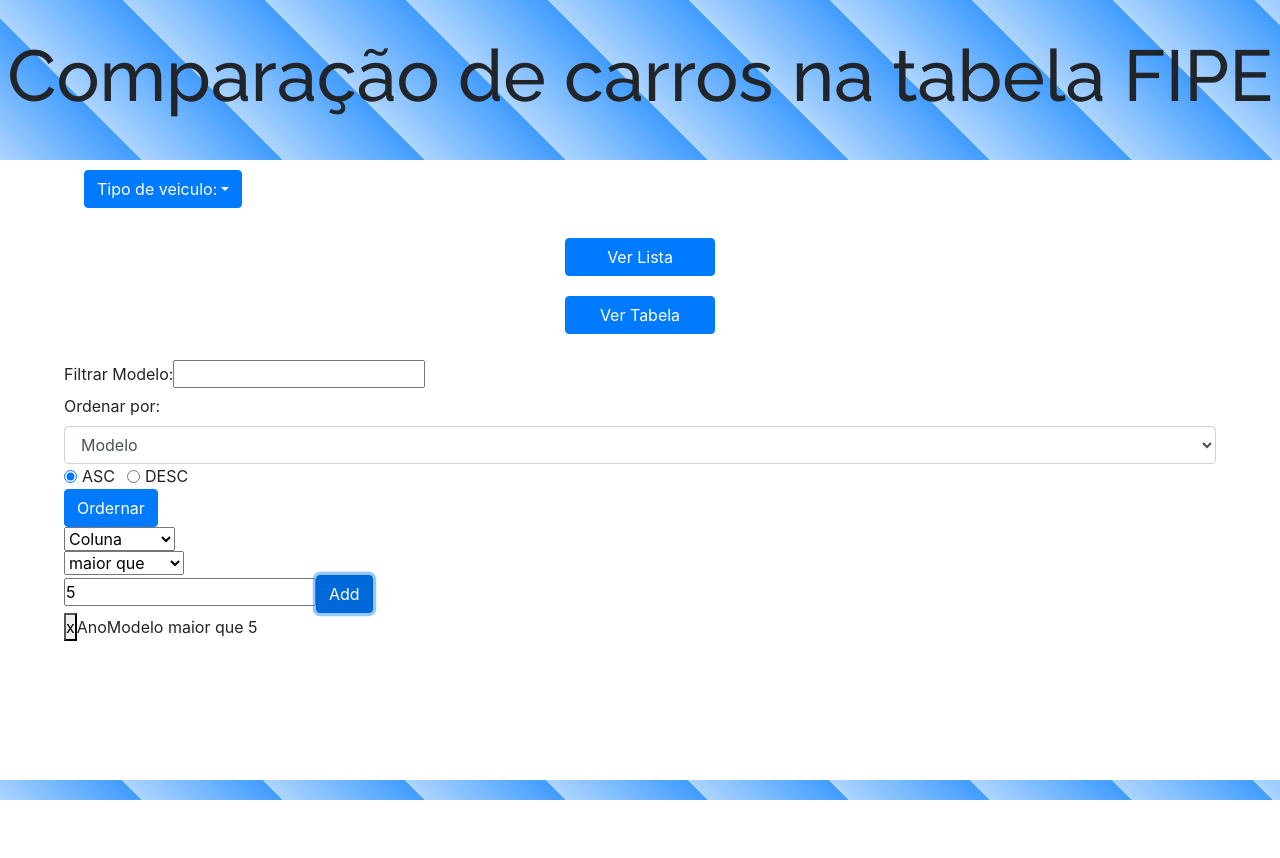
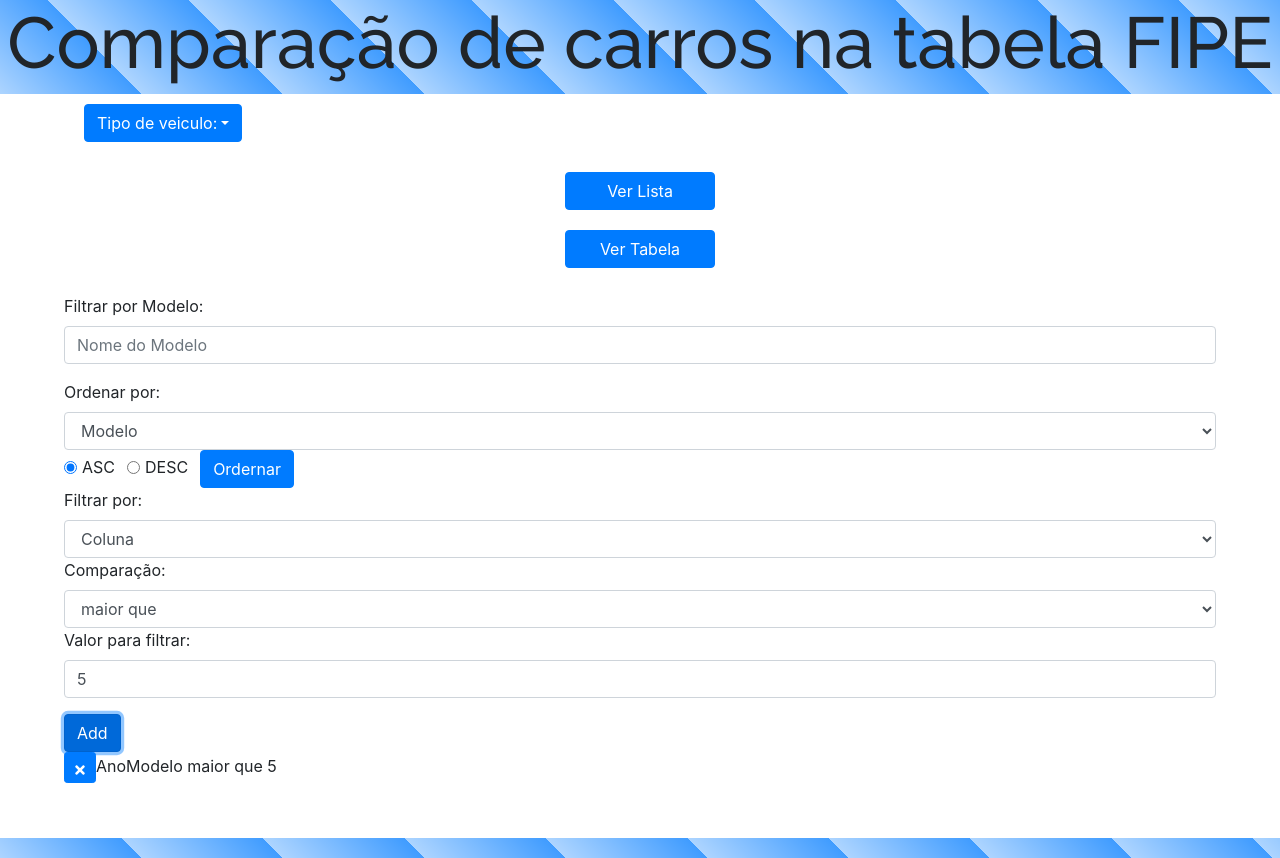
Before and after one commit to pauloricardoz/CarCompare, a React (Create React App) app: page / in a window 1280 px wide. Both pictures are taken after typing "5" into the empty fields and a click on the button "Add". Before the commit the page ends 800 px from the top, so only its background shows below. Built offline with nearby package versions, Linux system fonts and the light colour scheme.

Commit message:
filters buttons and inputs with bootstrap

```diff
--- a/src/components/compare/SearchName.jsx
+++ b/src/components/compare/SearchName.jsx
@@ -1,12 +1,19 @@
 import React, { useContext } from 'react';
+import { Form } from 'react-bootstrap';
 import Context from '../../context/context';
 
 export default function NameSearch(props) {
   const { setName } = useContext(Context);
   return (
-    <div className="flex-me column-me">
-      <label htmlFor="look">Filtrar Modelo:</label>
-      <input name="look" type="text" onChange={(e) => setName(e.target.value)} />
-    </div>
+    <Form>
+      <Form.Group controlId="FiltrarNomeModelo">
+        <Form.Label>Filtrar por Modelo:</Form.Label>
+        <Form.Control
+          type="text"
+          placeholder="Nome do Modelo"
+          onChange={(e) => setName(e.target.value)}
+        />
+      </Form.Group>
+    </Form>
   );
 }
--- a/src/components/compare/filerColumn.jsx
+++ b/src/components/compare/filerColumn.jsx
@@ -1,15 +1,13 @@
 import React, { useContext } from 'react';
+import { Form } from 'react-bootstrap';
 import Context from '../../context/context';
 
 export default function ColumnSearch() {
   const { SetCol, filterByNumericValues } = useContext(Context);
   return (
-    <div className="flex-me center-me">
-      <select
-        data-testid="column-filter"
-        onChange={(e) => SetCol(e.target.value)}
-        className="center-me"
-      >
+      <Form>
+        <Form.Label>Filtrar por:</Form.Label>
+        <Form.Control as="select" onChange={(e) => SetCol(e.target.value)}>
           <option value="" defaultValue>
             Coluna
           </option>
@@ -20,7 +18,8 @@
                 {e}
               </option>
             ))}
-      </select>
-    </div>
+        </Form.Control>
+      </Form>
+
   );
 }
--- a/src/components/compare/filterBox.jsx
+++ b/src/components/compare/filterBox.jsx
@@ -1,27 +1,29 @@
 import React, { useContext } from 'react';
 import Context from '../../context/context';
+import { Button, Form } from 'react-bootstrap';
+import { FaTimes } from 'react-icons/fa';
 
 export default function FiltersBox() {
   const { filterByNumericValues, setFilterByNumericValues } = useContext(Context);
   return (
-    <div className="column-me">
+    <Form>
       {filterByNumericValues.map((e) => (
-        <div data-testid="filter" key={`${e.column}`}>
-          <button
+        <Form.Group controlId="ValorDoFiltro" key={`${e.column}`}>
+          <Button
+            size="sm"
             key={`${e.column}b`}
             id={e.column}
             onClick={() =>
               setFilterByNumericValues(filterByNumericValues.filter((u) => u.column !== e.column))
             }
           >
-            x
-          </button>
-          <label
-            htmlFor={e.column}
-            key={`${e.column}l`}
-          >{`${e.column} ${e.comparison} ${e.value}`}</label>
-        </div>
+            <FaTimes />
+          </Button>
+          <Form.Label htmlFor={e.column} key={`${e.column}l`}>
+            {`${e.column} ${e.comparison} ${e.value}`}
+          </Form.Label>
+        </Form.Group>
       ))}
-    </div>
+    </Form>
   );
 }
--- a/src/components/compare/filterButton.jsx
+++ b/src/components/compare/filterButton.jsx
@@ -1,21 +1,18 @@
 import React, { useContext } from 'react';
-import { Button } from 'react-bootstrap';
+import { Button, Form } from 'react-bootstrap';
 import Context from '../../context/context';
 
 export default function ButtonAdd() {
   const { add, SetVal } = useContext(Context);
   return (
-    <div className="flex-me column-me center-me">
-      <input
-        className="center-me"
-        type="number"
-        name=""
-        data-testid="value-filter"
-        onChange={(e) => SetVal(e.target.value)}
-      />
+    <Form>
+      <Form.Group controlId="ValorDoFiltro">
+        <Form.Label>Valor para filtrar:</Form.Label>
+        <Form.Control type="number" placeholder="Valor" onChange={(e) => SetVal(e.target.value)} />
+      </Form.Group>
       <Button onClick={() => add()} className="center-me">
         Add
       </Button>
-    </div>
+    </Form>
   );
 }
--- a/src/components/compare/filterComparison.jsx
+++ b/src/components/compare/filterComparison.jsx
@@ -1,4 +1,5 @@
 import React, { useContext } from 'react';
+import { Form } from 'react-bootstrap';
 import Context from '../../context/context';
 
 const comparisonOptions = ['maior que', 'menor que', 'igual a'];
@@ -6,21 +7,15 @@
 export default function ComparisonSearch() {
   const { SetComp } = useContext(Context);
   return (
-    <div className="flex-me center-me">
-      <select
-        className="center-me"
-        data-testid="comparison-filter"
-        onChange={(e) => SetComp(e.target.value)}
-      >
-        <option value="" disabled defaultValue>
-          Comparação
-        </option>
+    <Form>
+      <Form.Label>Comparação:</Form.Label>
+      <Form.Control as="select" onChange={(e) => SetComp(e.target.value)}>
         {comparisonOptions.map((e) => (
           <option key={e} value={e}>
             {e}
           </option>
         ))}
-      </select>
-    </div>
+      </Form.Control>
+    </Form>
   );
 }
--- a/src/components/compare/orderMe.jsx
+++ b/src/components/compare/orderMe.jsx
@@ -9,7 +9,6 @@
   });
   const { columns, setOrder } = useContext(Context);
   return (
-    <div>
     <Form>
       <Form.Label>Ordenar por:</Form.Label>
       <Form.Control
@@ -37,8 +36,7 @@
         label="DESC"
         onClick={() => setOrderBasico({ ...orderBasico, sort: 'DSC' })}
       />
+      <Button onClick={() => setOrder(orderBasico)}>Ordernar</Button>
     </Form>
-      <Button onClick={() => setOrder(orderBasico)}>Ordernar</Button>
-    </div>
   );
 }
```
Lines whose indentation alone changed are shown as unchanged.
